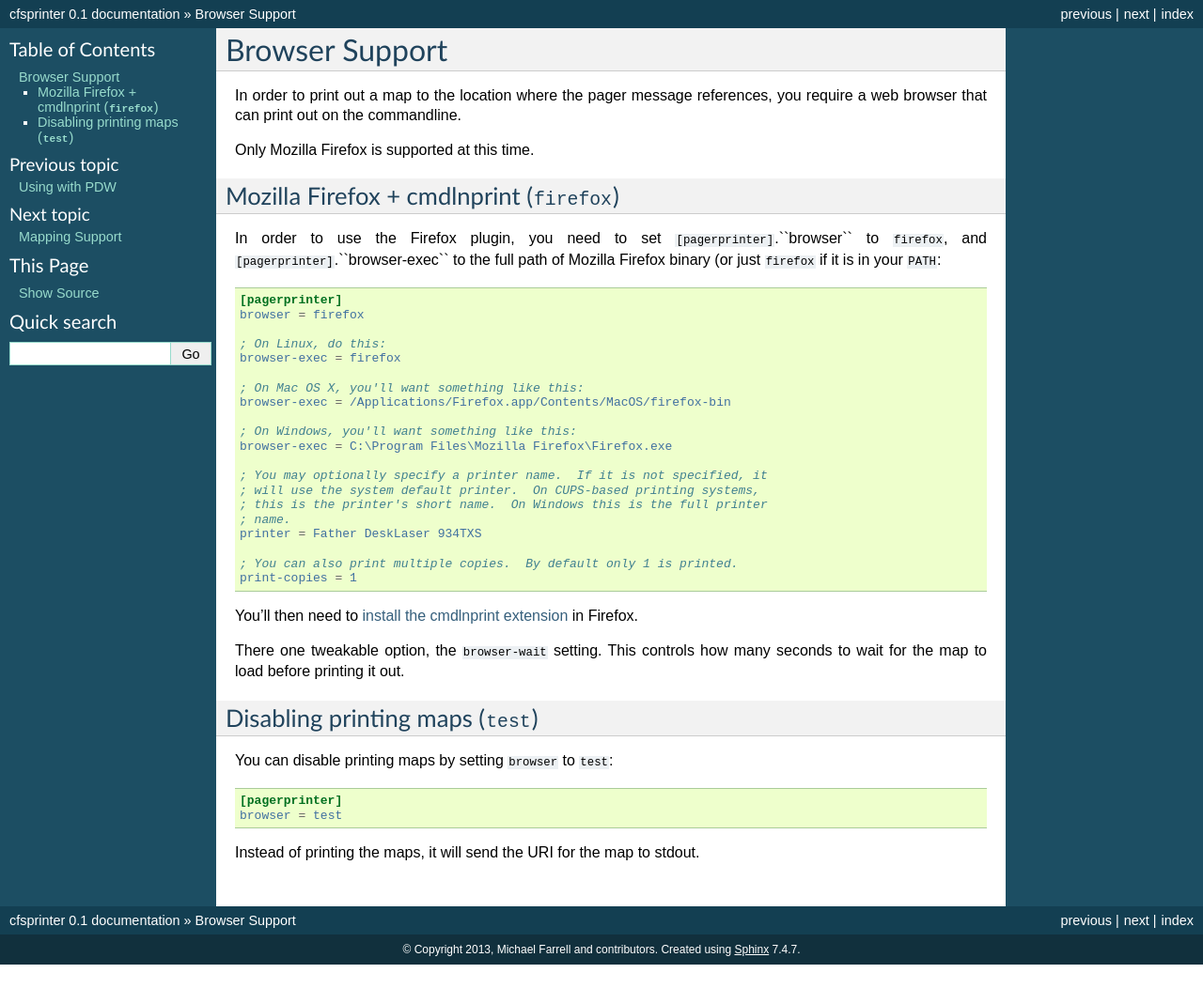
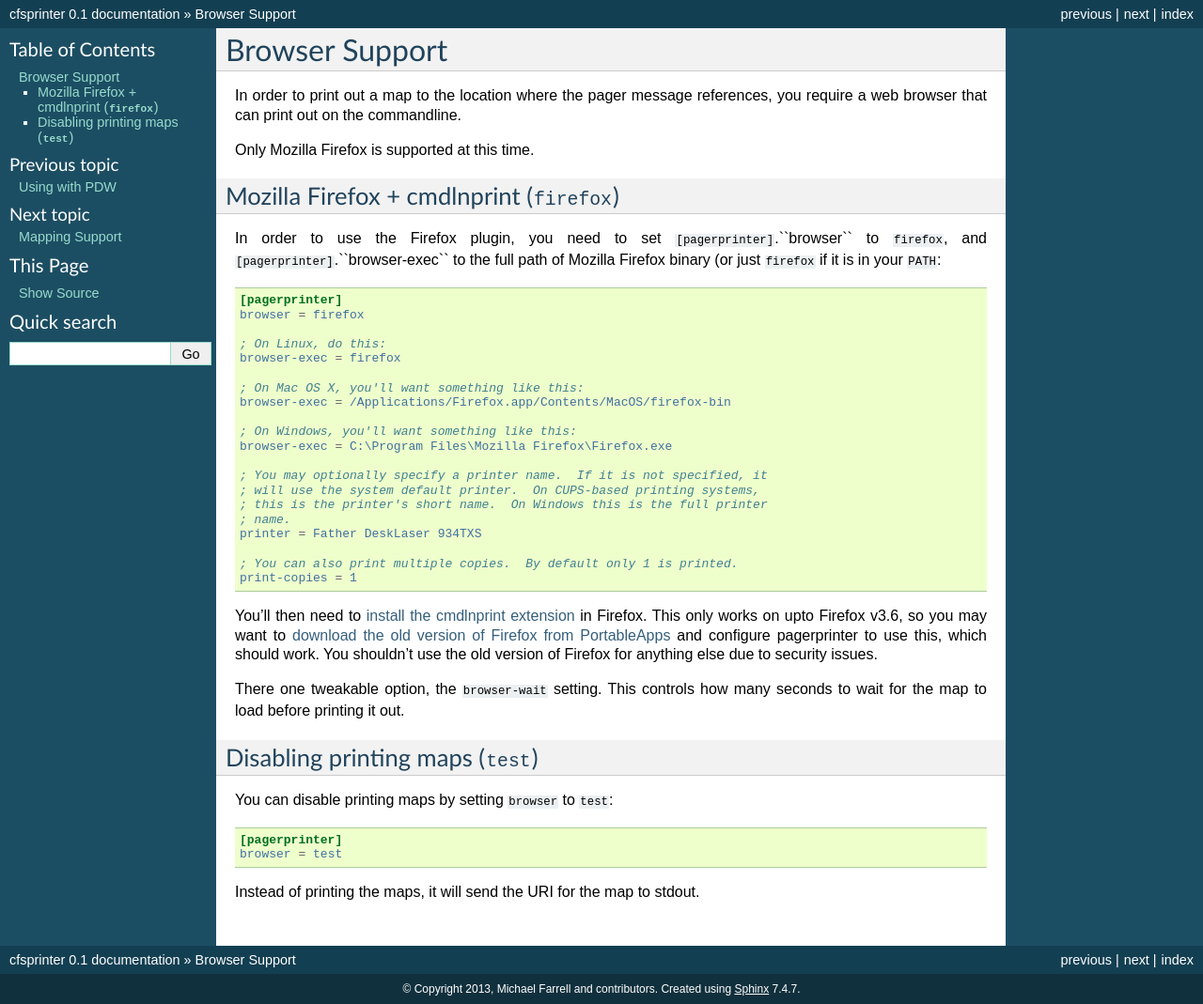
Before and after one commit to micolous/cfsprinter, a Sphinx documentation site: the page built from doc/browser.rst, in a window 1280 px wide. Shown: the whole page at 94% size. Built offline with Sphinx 7.4.7, drawn with Linux system fonts in a browser that asks for light colours; before the commit the page ends 1027 px from its top, so only the background shows below that.

Commit message:
Added note about old firefox on the documentation now as well.

```diff
--- a/doc/browser.rst
+++ b/doc/browser.rst
@@ -34,9 +34,10 @@ In order to use the Firefox plugin, you need to set ``[pagerprinter]``.``browser
 	; You can also print multiple copies.  By default only 1 is printed.
 	print-copies = 1
 
-You'll then need to `install the cmdlnprint extension`__ in Firefox.
+You'll then need to `install the cmdlnprint extension`__ in Firefox.  This only works on upto Firefox v3.6, so you may want to `download the old version of Firefox from PortableApps`__ and configure pagerprinter to use this, which should work.  You shouldn't use the old version of Firefox for anything else due to security issues.
 
 __ http://sites.google.com/site/torisugari/commandlineprint2
+__ http://portableapps.com/apps/internet/firefox_portable/localization#legacy36
 
 There one tweakable option, the ``browser-wait`` setting.  This controls how many seconds to wait for the map to load before printing it out.
 
```
